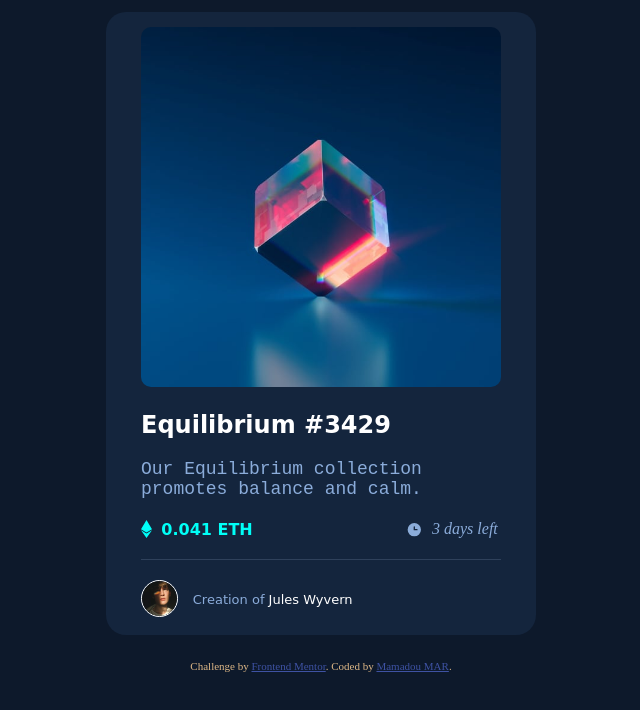
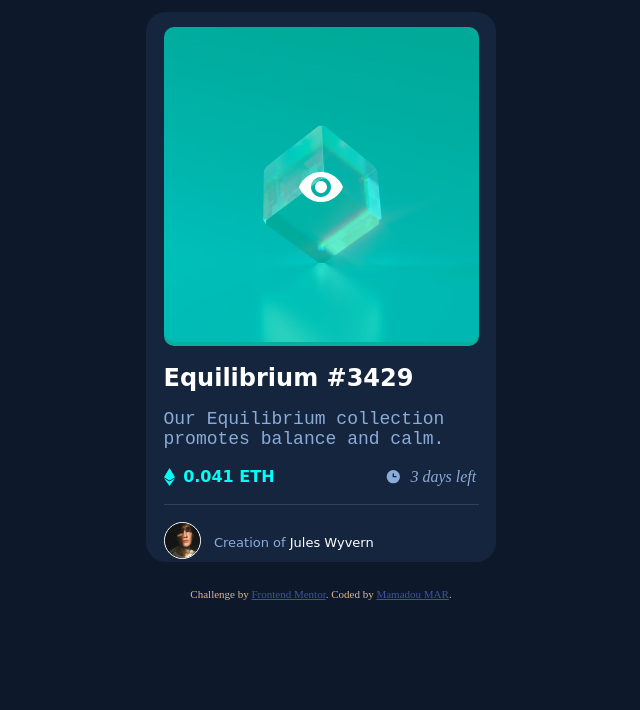
Before and after one commit to Mar1362/nft-preview-card, a plain HTML site: page index.html in a window 1280 px wide. In both pictures the pointer is over the element 640 px from the left and 209 px from the top of the page. Shown: the whole page, without its empty margins (319-959 px from the left). Drawn offline with Linux system fonts and the light colour scheme.

Commit message:
Update index.css

```diff
--- a/index.css
+++ b/index.css
@@ -9,22 +9,35 @@ body{
 
 aside{
     background-color: hsl(216, 50%, 16%);
-    width: 400px;
+    width: min(80%,350px);
     margin: auto;
     border-radius: 20px;
-    padding: 15px;
+    padding: 15px 0 0 0;
     margin-bottom: 2%;
     margin-top: 12px;
+    position: relative;
 }
 
 aside figure{
     width: 90%;
     margin: auto;
+    position: relative;
 }
 
 aside figure img{
     width: 100%;
     border-radius: 10px;
+}
+
+figure:hover::before{
+    content: "";
+    width: 100%;
+    height: 100%;
+    position: absolute;
+    z-index: 1;
+    background: url(images/icon-view.svg) no-repeat 50% 50%, hsla(170, 100%, 50%, 0.63);
+    border-radius: 10px;
+    cursor: pointer;
 }
 
 aside h2{
@@ -108,3 +121,7 @@ aside footer .attr .name{
 body footer{
     color: burlywood;
 }
+.name:hover{
+    cursor: pointer;
+    color:  hsla(170, 100%, 50%, 0.63) !important;
+}
```
